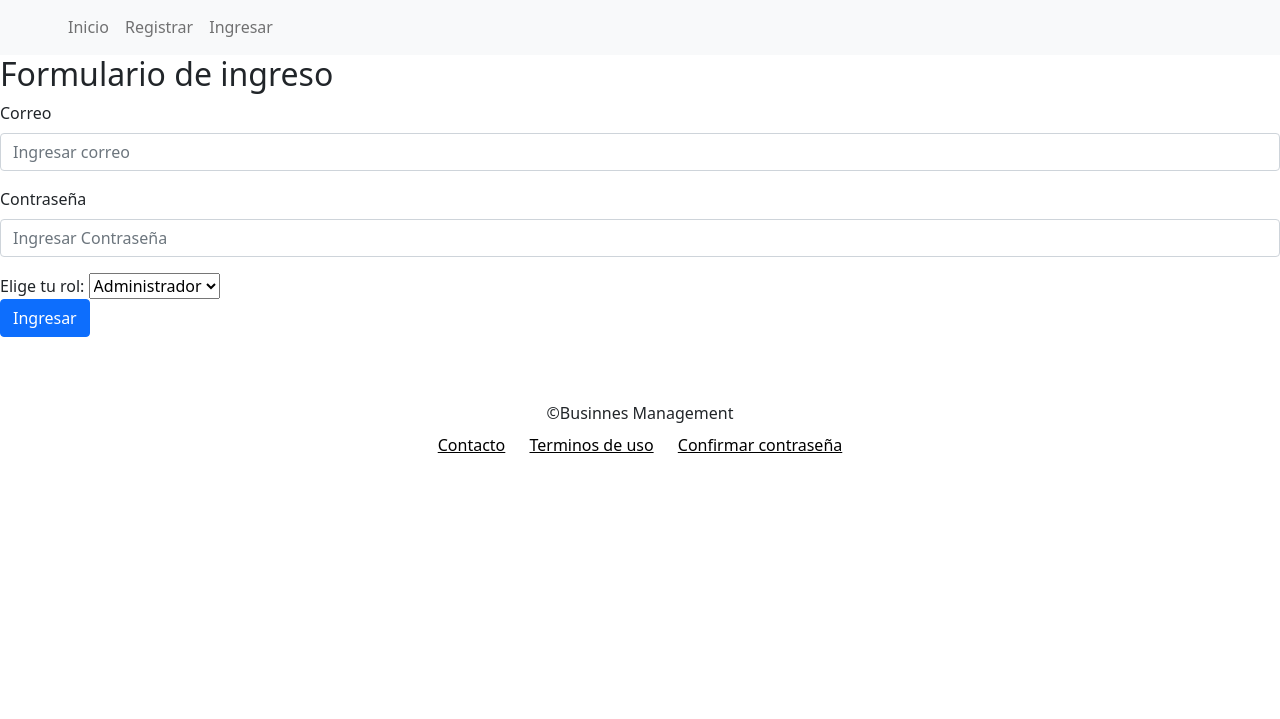
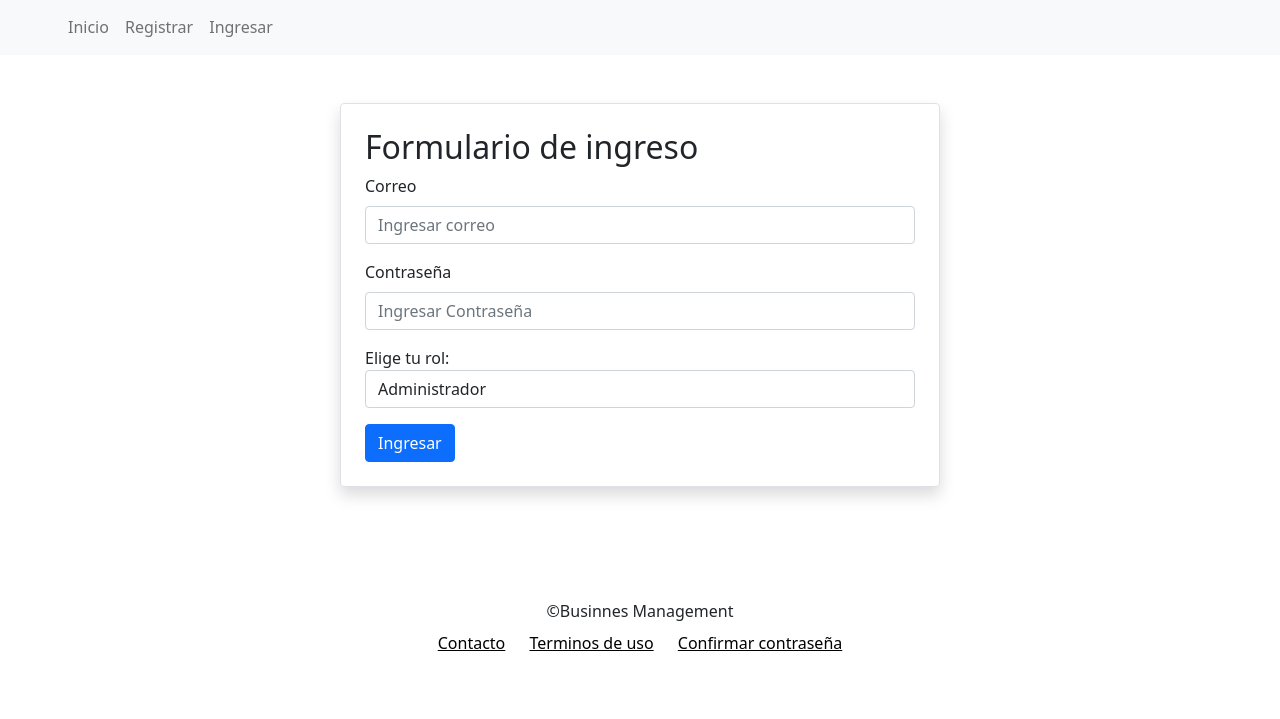
Before and after one commit to FelipeMeneses-22/Gestion_Empresarial, a PHP site: page /ingresar.php in a window 1280 px wide. Shown: the part 184-903 px from the top of the page. Before the commit the page ends 637 px from the top, so only its background shows below. Run offline with PHP 8.4, Linux system fonts and the light colour scheme.

Commit message:
ingresar completo

```diff
--- a/ingresar.php
+++ b/ingresar.php
@@ -1,6 +1,6 @@
 <?php include("template/header.php")?>
 
-<form action="validacion_Ingreso.php" method="post">
+<form action="validacion_Ingreso.php" method="post" class="container mt-5 mb-5 p-4 border rounded shadow" style="max-width: 600px;">
     <h2>Formulario de ingreso</h2>
     <!-- Correo -->
     <div class="form-group mb-3">
@@ -12,9 +12,10 @@
         <label for="password" class="form-label">Contraseña</label>
         <input type="text" name="password" id="password" placeholder="Ingresar Contraseña" class="form-control">
     </div>
-    <div>
+    <!-- Espacio para seleccionar rol -->
+    <div class="form-group mb-3">
         <label for="rol">Elige tu rol:</label>
-        <select id="rol" name="rol">
+        <select id="rol" name="rol" class="form-control">
             <option value="admin">Administrador</option>
             <option value="gerente">Gerente</option>
             <option value="asistente">Asistente</option>
```
